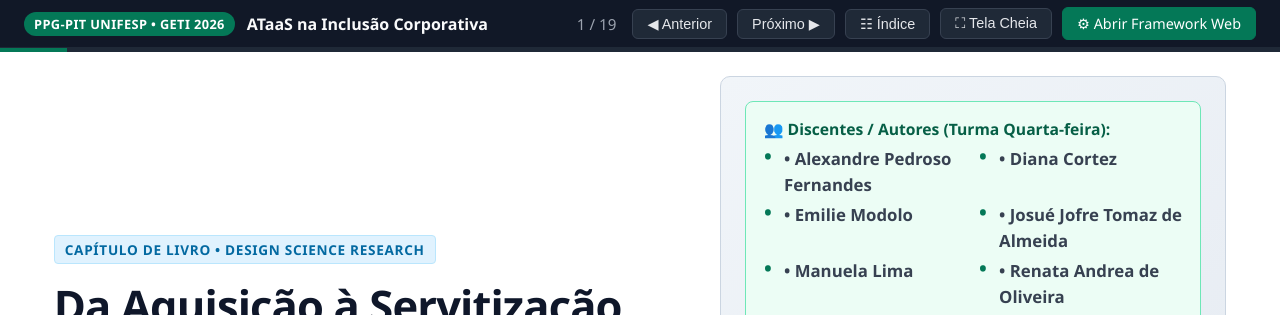
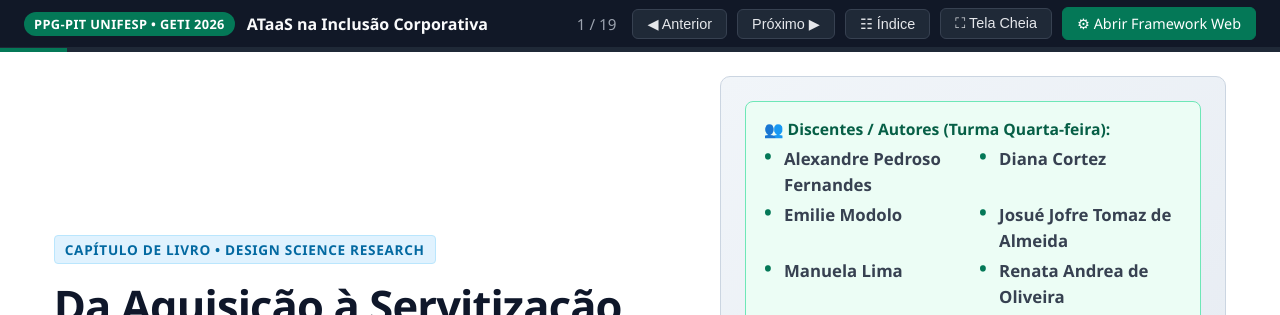
Before and after one commit to josuejofre/artigo-tecnologias-assistivas-geti, a plain HTML site: page apresentacao_ataas.html in a window 1280 px wide. Shown: the top 315 px of the page. Drawn offline with Linux system fonts and the light colour scheme.

Commit message:
fix(apresentacao): remove bolinha duplicada nos nomes dos discentes no slide 1

```diff
--- a/apresentacao_ataas.html
+++ b/apresentacao_ataas.html
@@ -481,12 +481,12 @@
           <div class="card mint" style="padding:16px 18px;">
             <strong style="display:block;font-size:0.98rem;color:var(--accent-dark);margin-bottom:6px;">👥 Discentes / Autores (Turma Quarta-feira):</strong>
             <ul class="clean" style="font-size:0.88rem;display:grid;grid-template-columns:1fr 1fr;gap:4px 12px;">
-              <li><strong>• Alexandre Pedroso Fernandes</strong></li>
-              <li><strong>• Diana Cortez</strong></li>
-              <li><strong>• Emilie Modolo</strong></li>
-              <li><strong>• Josué Jofre Tomaz de Almeida</strong></li>
-              <li><strong>• Manuela Lima</strong></li>
-              <li><strong>• Renata Andrea de Oliveira</strong></li>
+              <li><strong>Alexandre Pedroso Fernandes</strong></li>
+              <li><strong>Diana Cortez</strong></li>
+              <li><strong>Emilie Modolo</strong></li>
+              <li><strong>Josué Jofre Tomaz de Almeida</strong></li>
+              <li><strong>Manuela Lima</strong></li>
+              <li><strong>Renata Andrea de Oliveira</strong></li>
             </ul>
             <div style="margin-top:8px;padding-top:6px;border-top:1px dashed var(--accent-border);font-size:0.8rem;color:#065f46;">
               <strong>Orientação Docente:</strong> Prof. Dr. Carlos Marcelo Gurjão de Godoy • Prof. Dr. Rodolfo Ribeiro de Oliveira
```
